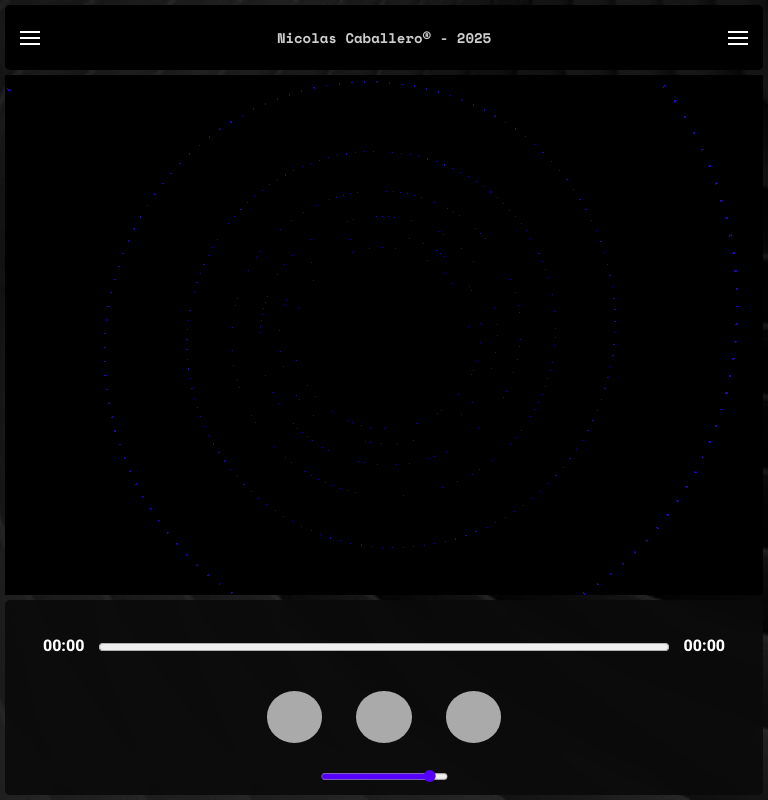
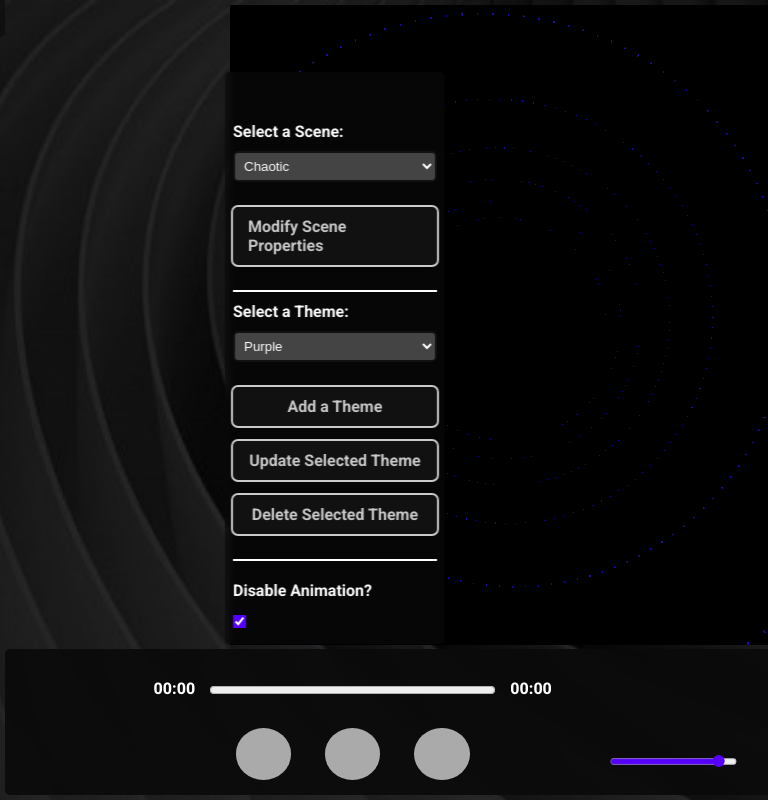
Before and after one commit to N-bred/music-visualizer-svelte, a Svelte app: page / in a window 768 px wide. Built offline with nearby package versions, Linux system fonts and the light colour scheme.

Commit message:
Improvide layout bewteen viewport sizes

```diff
--- a/src/styles.scss
+++ b/src/styles.scss
@@ -34,6 +34,20 @@ canvas {
   position: fixed;
 }
 
+@mixin theater-mode {
+  grid-template-areas:
+    "panel-songs canvas-container canvas-container"
+    "panel-data canvas-container canvas-container"
+    "player player player";
+  grid-template-rows: 4.5fr 5.5fr 1fr;
+  transition: grid-template-rows 0.3s ease-in-out;
+  grid-template-columns: 29% 71%;
+
+  & .top-bar {
+    display: none;
+  }
+}
+
 .app {
   display: grid;
   background: var(--primary) url("/public/texture1.jpeg") center;
@@ -44,51 +58,32 @@ canvas {
   overflow: hidden;
   gap: 5px;
   padding: 5px;
-  grid-template-columns: minmax(15%, 2fr) 8fr minmax(15%, 2fr);
-  grid-template-rows: 0.5fr 10.5fr 1fr;
+  grid-template-columns: 1fr;
+  grid-template-rows: 0.5fr 9.5fr 2fr;
   grid-template-areas:
-    "panel-songs top-bar panel-data"
-    "panel-songs canvas-container panel-data"
-    "player player player";
+    "top-bar"
+    "canvas-container"
+    "player";
 
-  @media screen and (max-width: 1200px) {
-    grid-template-columns: minmax(25%, 1fr) 10fr minmax(25%, 1fr);
+  @media screen and (min-width: 768px) {
+    @include theater-mode();
   }
 
-  @media screen and (max-width: 768px) {
-    grid-template-columns: 1fr;
-    grid-template-rows: 1fr 8fr 3fr;
+  @media screen and (min-width: 1600px) {
+    grid-template-columns: minmax(15%, 2fr) 8fr minmax(15%, 2fr);
+    grid-template-rows: 0.5fr 10.5fr 1fr;
     grid-template-areas:
-      "top-bar"
-      "canvas-container"
-      "player";
+      "panel-songs top-bar panel-data"
+      "panel-songs canvas-container panel-data"
+      "player player player";
+
+    & .top-bar {
+      display: flex;
+    }
   }
 
-  &.theater {
-    grid-template-areas:
-      "panel-songs canvas-container canvas-container"
-      "panel-data canvas-container canvas-container"
-      "player player player";
-    grid-template-rows: 4.5fr 5.5fr 1fr;
-    grid-template-columns: 13% 87%;
-    transition: grid-template-rows 0.3s ease-in-out;
-
-    @media screen and (max-width: 1200px) {
-      grid-template-columns: 29% 69%;
-    }
-
-    @media screen and (max-width: 768px) {
-      grid-template-columns: 1fr;
-      grid-template-rows: 1fr 8fr 3fr;
-      grid-template-areas:
-        "top-bar"
-        "canvas-container"
-        "player";
-    }
-
-    & .top-bar {
-      display: none;
-    }
+  .theater {
+    @include theater-mode();
   }
 
   .panel-songs,
@@ -153,6 +148,7 @@ canvas {
   position: relative;
   z-index: 10;
   background: var(--primary);
+  height: 100%;
 
   p {
     text-align: center;
@@ -222,19 +218,23 @@ canvas {
   font-family: "Roboto", sans-serif;
   font-weight: 300;
   display: grid;
-  grid-template-columns: 2fr 8fr 2fr;
+  grid-template-rows: 1fr;
+  grid-template-columns: 1fr;
+  place-items: center;
   grid-template-areas:
-    ". progress-bar-container ."
-    ". buttons-menu volume-menu";
-  place-items: center;
+    "progress-bar-container"
+    "buttons-menu"
+    "volume-menu";
 
-  @media screen and (max-width: 768px) {
-    grid-template-rows: 1fr;
-    grid-template-columns: 1fr;
+  @media screen and (min-width: 768px) {
     grid-template-areas:
-      "progress-bar-container"
-      "buttons-menu"
-      "volume-menu";
+      ". progress-bar-container ."
+      ". buttons-menu volume-menu";
+    grid-template-columns: 2fr 7fr 3fr;
+  }
+
+  @media screen and (min-width: 1600px) {
+    grid-template-columns: 2fr 8fr 2fr;
   }
 
   .buttons-menu {
```
